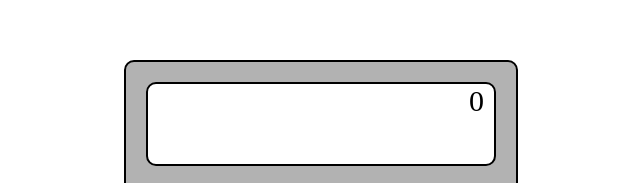
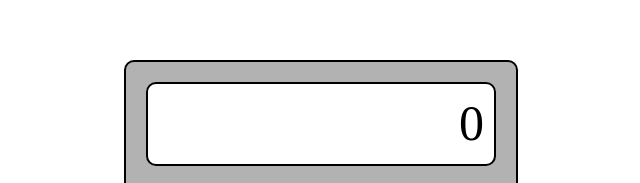
Before and after one commit to habbaszadegan/calculator, a plain HTML site: page index.html in a window 1280 px wide. Shown: the top 183 px of the page, 319-959 px from the left. Drawn offline with Linux system fonts and the light colour scheme.

Commit message:
Fixed number display position in css

```diff
--- a/style.css
+++ b/style.css
@@ -12,12 +12,16 @@ body {
     background-color: rgb(178, 178, 178);
 }
 
-#display {
+#display-container {
     height: 80px;
     padding: 0px 10px;
     text-align: right;
-    font-size: 30px;
     background-color: white;
+}
+
+#display {
+    font-size: 50px;
+    margin-top: 10px;
 }
 
 #calculator-body {
@@ -56,7 +60,7 @@ body {
     font-size: 20px;
 }
 
-#container, #display, #clear, button {
+#container, #display-container, #clear, button {
     border: 2px solid black;
     border-radius: 10px;
 }
```
